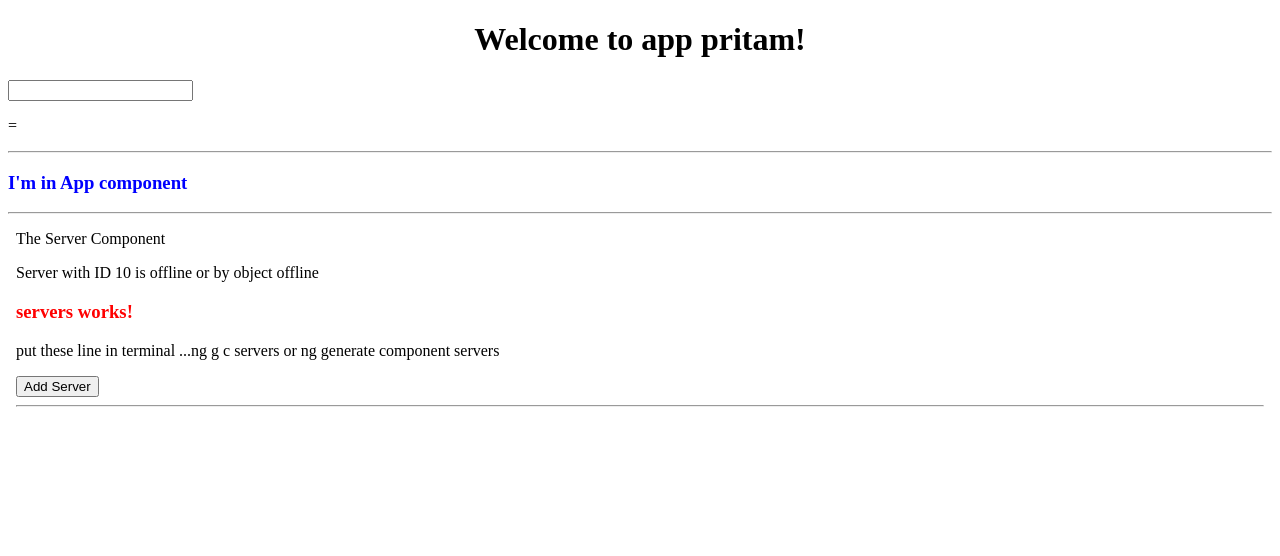
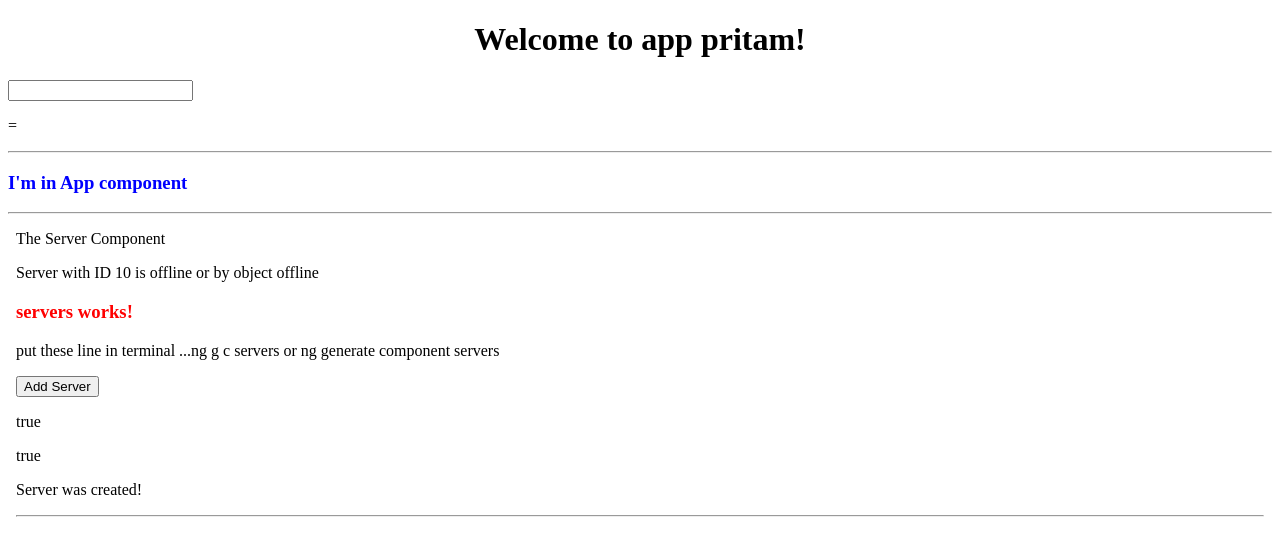
Before and after one commit to pritamkhose/myLearnAngular, an Angular app: page / in a window 1280 px wide. Shown: the top 556 px of the page. Built offline with nearby package versions, Linux system fonts and the light colour scheme.

Commit message:
V1.0.5 : Event Binding via button

```diff
--- a/src/app/servers/servers.component.html
+++ b/src/app/servers/servers.component.html
@@ -3,4 +3,7 @@
   put these line in terminal ...ng g c servers or ng generate component servers
 </p>
 
-<button class="btn btn-primary" [disabled]="!allowNewServer">Add Server</button>
+<button class="btn btn-primary" [disabled]="!allowNewServer" (click)="onCreateServer()">Add Server</button>
+<p [innerText]="allowNewServer"></p>
+<p>{{allowNewServer}}</p>
+<p>{{serverCreationStatus}}</p>
--- a/src/app/servers/servers.component.ts
+++ b/src/app/servers/servers.component.ts
@@ -8,14 +8,21 @@
 })
 export class ServersComponent implements OnInit {
   allowNewServer = false;
+  serverCreationStatus = 'No server was created!';
 
   constructor() {
     setTimeout( () => {
       this.allowNewServer = true;
+      this.serverCreationStatus = 'Server was created!';
     } , 2000 );
   }
 
   ngOnInit() {
   }
+  onCreateServer() {
+    this.serverCreationStatus = 'Server was created and  init';
+    //alert(this.serverCreationStatus);
+    //document.write('Server was created and  init');
+  }
 
 }
```
